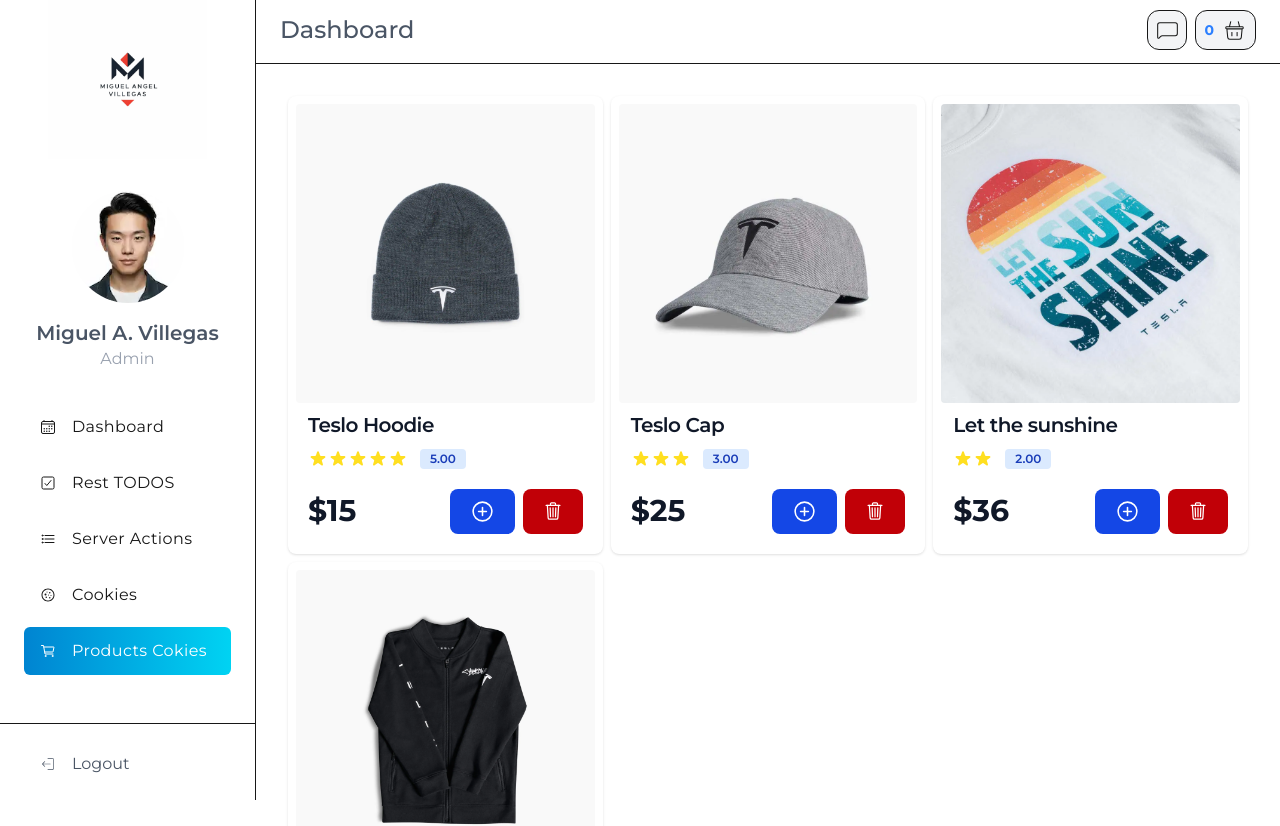
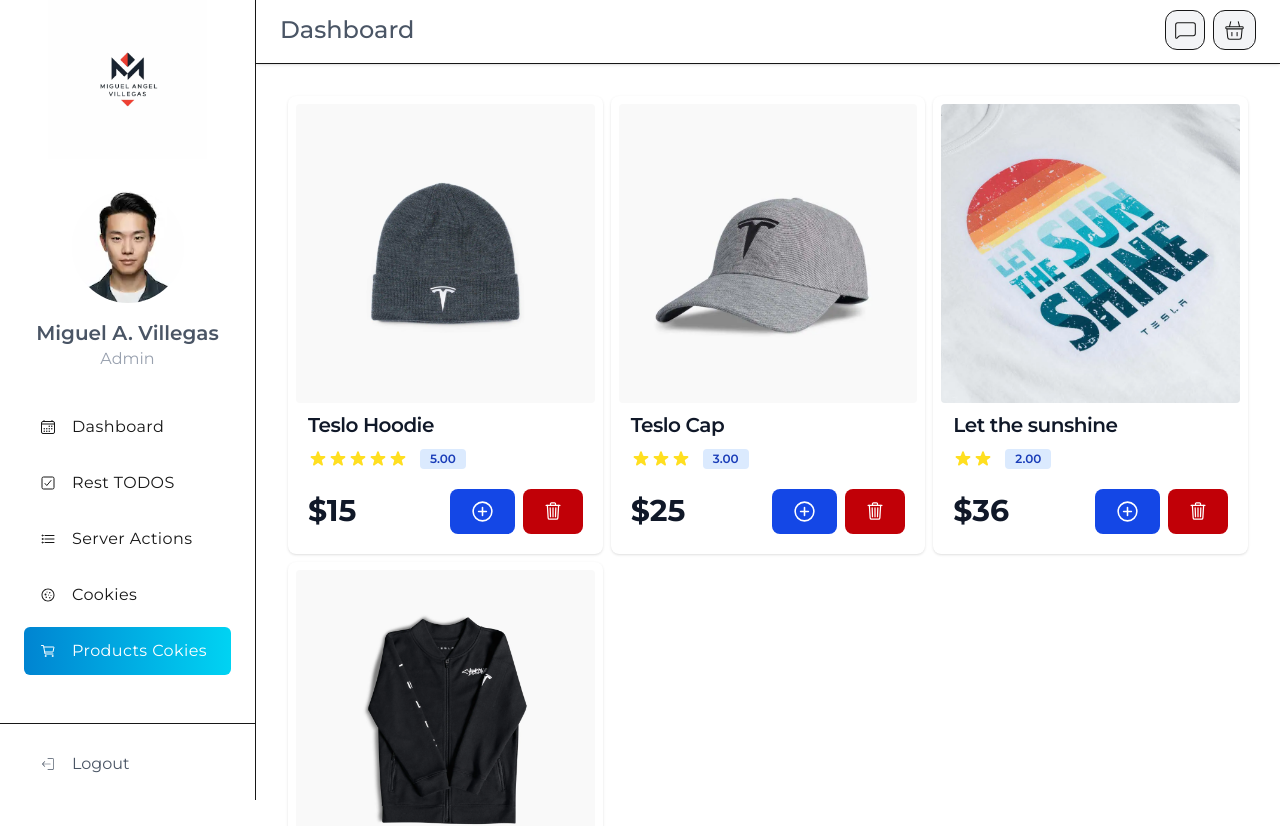
Before and after one commit to Mvillegas18/admin-todo, a Next.js app: page /dashboard/products in a window 1280 px wide. Shown: the top 826 px of the page. Built offline with nearby package versions, Linux system fonts and the light colour scheme; no server answers.

Commit message:
feat: refactor getTotalCount function for cart item calculation in TopMenu component

```diff
--- a/src/components/TopMenu.tsx
+++ b/src/components/TopMenu.tsx
@@ -6,19 +6,20 @@ import {
 	CiShoppingBasket,
 } from 'react-icons/ci';
 
+const getTotalCount = (cart: { [id: string]: number }): number => {
+	let items = 0;
+	Object.values(cart).forEach((value) => (items += value as number));
+
+	return items;
+};
+
 export default async function TopMenu() {
 	const cookieStore = cookies();
 	const cart = JSON.parse((await cookieStore).get('cart')?.value ?? '{}');
 
-	const getTotalCount = () => {
-		let items = 0;
-		Object.values(cart).forEach((value) => (items += value as number));
-
-		return items;
-	};
-
+	const totalItems = getTotalCount(cart);
 	return (
-		<div>
+		<div className="sticky top-0 z-10 bg-white shadow">
 			<div className="sticky z-10 top-0 h-16 border-b bg-white lg:py-2.5">
 				<div className="px-6 flex items-center justify-between space-x-4">
 					<h5 className="text-2xl text-gray-600 font-medium lg:block">
@@ -50,9 +51,12 @@ export default async function TopMenu() {
 							<CiChat1 size={25} />
 						</button>
 						<button className="flex  items-center justify-center  h-10 rounded-xl border bg-gray-100 focus:bg-gray-100 active:bg-gray-200 p-2 ">
-							<span className="text-sm mr-2 text-blue-500 font-bold">
-								{getTotalCount()}
-							</span>
+							{totalItems > 0 && (
+								<span className="text-sm mr-2 text-blue-500 font-bold">
+									{totalItems}
+								</span>
+							)}
+
 							<CiShoppingBasket size={25} />
 						</button>
 					</div>
```
